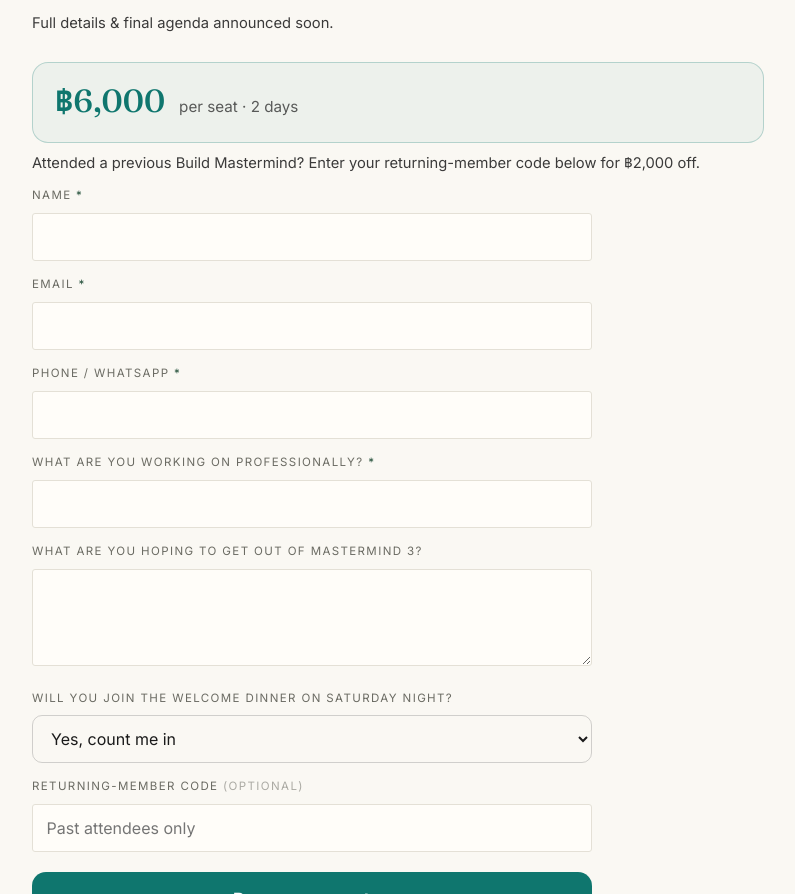
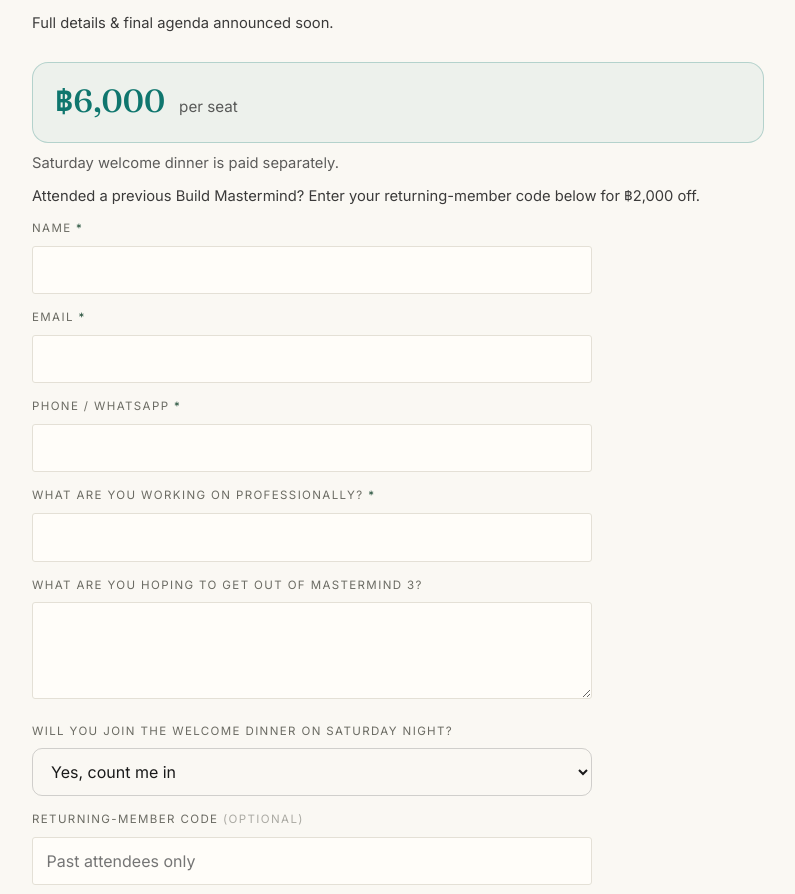
Before and after one commit to sammarks1/sam-marks-site, a plain HTML site: page mastermind.html in a window 1280 px wide. Shown: the part 977-1871 px from the top of the page, without its empty margins (242-1037 px from the left). Drawn offline with Linux system fonts and the light colour scheme; a script that the page names is missing.

Commit message:
Mastermind №3: price reads 'per seat' + note that Saturday dinner is paid separately

```diff
--- a/mastermind.html
+++ b/mastermind.html
@@ -120,8 +120,9 @@
 
       <div class="mm3-price">
         <span class="now" id="mm3-amount"><span class="baht">฿</span>6,000</span>
-        <span class="per">per seat · 2 days</span>
+        <span class="per">per seat</span>
       </div>
+      <p class="mm3-code" style="opacity:.7">Saturday welcome dinner is paid separately.</p>
       <p class="mm3-code">Attended a previous Build Mastermind? Enter your returning-member code below for <span class="baht">฿</span>2,000 off.</p>
 
       <!-- STEP 1 — register -->
```
